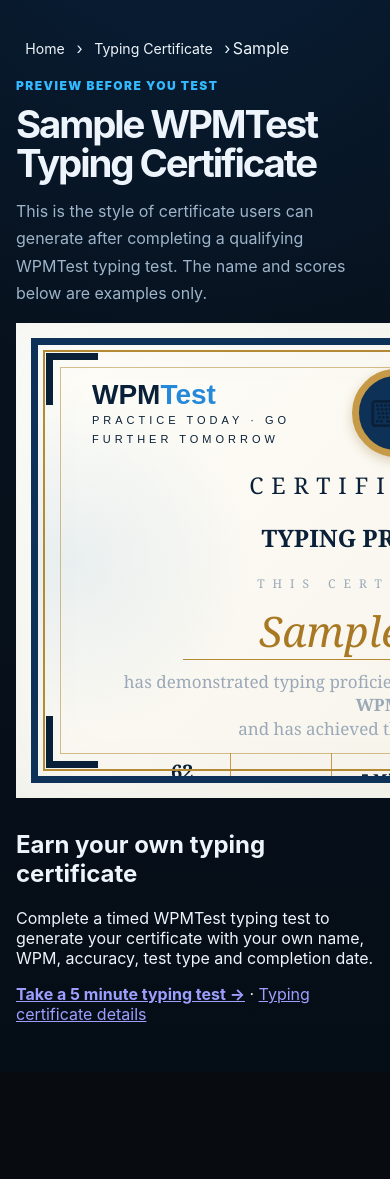
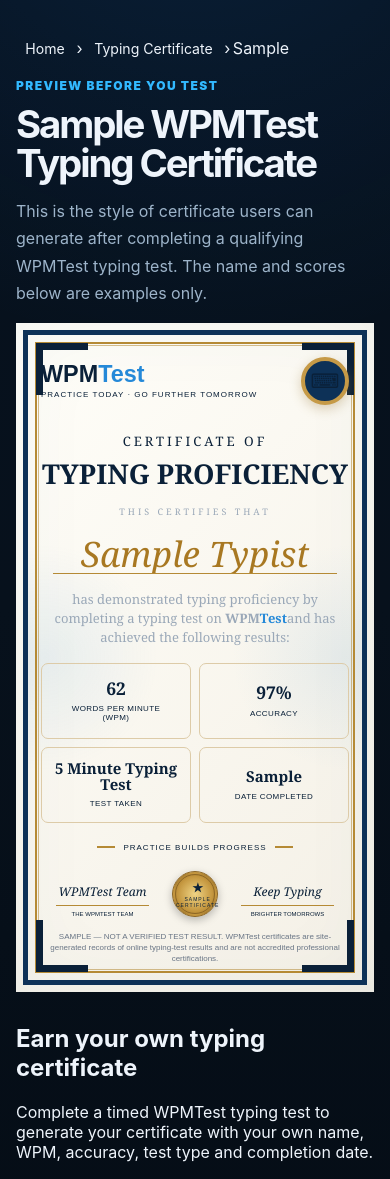
Before and after one commit to Lahainalindsay/TypeWell, a Next.js app: page /certificate/sample in a window 390 px wide. Shown: the top 1179 px of the page. Before the commit the page ends 1072 px from the top, so only its background shows below. Built offline with nearby package versions, Linux system fonts and the light colour scheme.

Commit message:
Fit sample certificate on phone screens

```diff
--- a/src/certificate.css
+++ b/src/certificate.css
@@ -38,3 +38,35 @@
 @media print {
   .tw-preview-step .tw-certificate { aspect-ratio: 1.6 / 1; }
 }
+
+@media (max-width: 800px) {
+  .tw-standalone .tw-certificate { min-width: 0; width: 100%; height: auto; aspect-ratio: auto; padding: 7px; }
+  .tw-standalone .tw-cert-inner { height: auto; padding: 22px 13px 16px; border-width: 5px; overflow: visible; }
+  .tw-standalone .tw-cert-inner::before { inset: 10px; }
+  .tw-standalone .tw-cert-brand { grid-template-columns: 1fr auto; gap: 8px; align-items: center; }
+  .tw-standalone .tw-cert-brand strong { font-size: clamp(20px, 6vw, 28px); }
+  .tw-standalone .tw-cert-brand small { font-size: 8px; letter-spacing: 1px; }
+  .tw-standalone .tw-cert-brand > small { display: none; }
+  .tw-standalone .tw-medallion { width: 48px; height: 48px; margin: 0; border-width: 4px; }
+  .tw-standalone .tw-medallion span { font-size: 20px; }
+  .tw-standalone .tw-cert-title { margin-top: 24px; }
+  .tw-standalone .tw-cert-title > span { font-size: 13px; letter-spacing: 3px; }
+  .tw-standalone .tw-cert-title h2 { font-size: clamp(23px, 7vw, 38px); line-height: 1.1; margin: 8px 0 16px; }
+  .tw-standalone .tw-cert-title p { font-size: 9px; letter-spacing: 3px; }
+  .tw-standalone .tw-cert-name { width: 92%; margin: 14px auto; font-size: clamp(28px, 9vw, 50px); white-space: normal; overflow-wrap: anywhere; line-height: 1.12; }
+  .tw-standalone .tw-cert-copy { font-size: 13px; line-height: 1.45; margin: 16px auto; }
+  .tw-standalone .tw-cert-copy br { display: none; }
+  .tw-standalone .tw-cert-stats { width: 100%; grid-template-columns: repeat(2, minmax(0, 1fr)); gap: 8px; }
+  .tw-standalone .tw-cert-stats > div { min-width: 0; min-height: 76px; padding: 8px 5px; border: 1px solid #ddcba8; border-radius: 7px; overflow-wrap: anywhere; }
+  .tw-standalone .tw-cert-stats b { font-size: clamp(14px, 4.5vw, 23px); }
+  .tw-standalone .tw-cert-stats span { font-size: 8px; letter-spacing: .4px; }
+  .tw-standalone .tw-cert-motto { gap: 8px; margin: 20px 0 10px; font-size: 8px; letter-spacing: 1px; }
+  .tw-standalone .tw-cert-motto i { width: 18px; }
+  .tw-standalone .tw-cert-footer { grid-template-columns: 1fr 54px 1fr; gap: 4px; min-height: 55px; }
+  .tw-standalone .tw-signature { font-size: 12px; }
+  .tw-standalone .tw-signature small { font-size: 6px; letter-spacing: 0; }
+  .tw-standalone .tw-gold-seal { width: 46px; height: 46px; }
+  .tw-standalone .tw-gold-seal b { font-size: 12px; margin-bottom: -8px; }
+  .tw-standalone .tw-gold-seal span { font-size: 5px; }
+  .tw-standalone .tw-cert-disclaimer { font-size: 8px; line-height: 1.4; margin-top: 14px; }
+}
```
